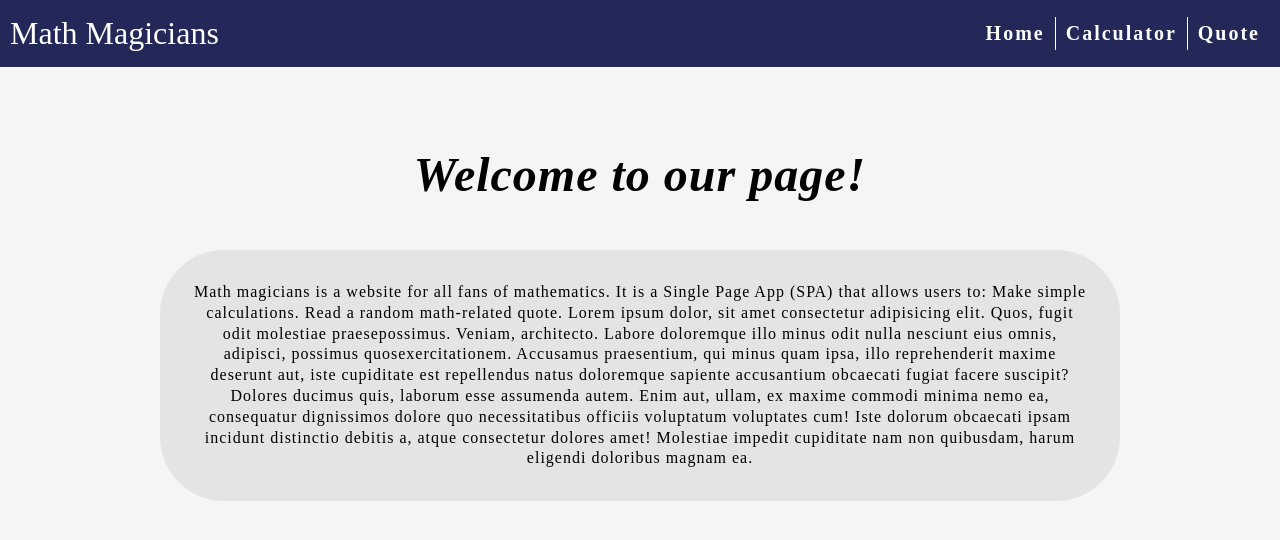
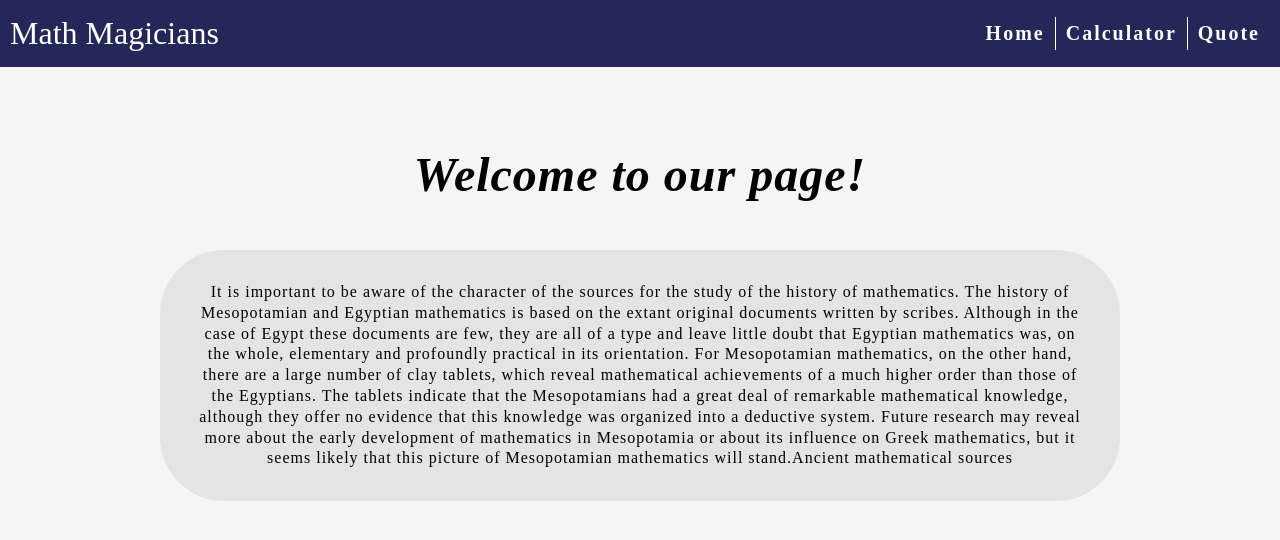
Before and after one commit to Kossi-stack/Math-Magicians, a React (Create React App) app: page / in a window 1280 px wide. Shown: the top 540 px of the page. Built offline with nearby package versions, Linux system fonts and the light colour scheme.

Commit message:
Add styling to home page

```diff
--- a/src/pages/Home.js
+++ b/src/pages/Home.js
@@ -7,21 +7,14 @@ const Home = () => (
     <div className="container">
       <h1>Welcome to our page!</h1>
       <p>
-        Math magicians is a website for all fans of mathematics. It is a Single
-        Page App (SPA) that allows users to: Make simple calculations. Read a
-        random math-related quote.
-        Lorem ipsum dolor, sit amet consectetur adipisicing elit. Quos, fugit
-        odit molestiae praesepossimus. Veniam, architecto. Labore doloremque
-        illo minus odit nulla nesciunt eius omnis, adipisci, possimus
-        quosexercitationem. Accusamus praesentium, qui minus quam ipsa, illo
-        reprehenderit maxime deserunt aut, iste cupiditate est repellendus natus
-        doloremque sapiente accusantium obcaecati fugiat facere suscipit?
-        Dolores ducimus quis, laborum esse assumenda autem. Enim aut, ullam, ex
-        maxime commodi minima nemo ea, consequatur dignissimos dolore quo
-        necessitatibus officiis voluptatum voluptates cum! Iste dolorum
-        obcaecati ipsam incidunt distinctio debitis a, atque consectetur dolores
-        amet! Molestiae impedit cupiditate nam non quibusdam, harum eligendi
-        doloribus magnam ea.
+      It is important to be aware of the character of the sources for the study of the history of mathematics.
+      The history of Mesopotamian and Egyptian mathematics is based on the extant original documents written by scribes.
+      Although in the case of Egypt these documents are few, they are all of a type and leave little doubt that Egyptian mathematics was, on the whole,
+      elementary and profoundly practical in its orientation. For Mesopotamian mathematics, on the other hand, there are a large number of clay tablets,
+      which reveal mathematical achievements of a much higher order than those of the Egyptians. The tablets indicate that the Mesopotamians had a great deal of remarkable mathematical knowledge,
+      although they offer no evidence that this knowledge was organized into a deductive system. Future research may reveal more about the early development of mathematics in Mesopotamia or about its influence on Greek mathematics,
+      but it seems likely that this picture of Mesopotamian mathematics will stand.Ancient mathematical sources
+
       </p>
     </div>
   </Route>
```
